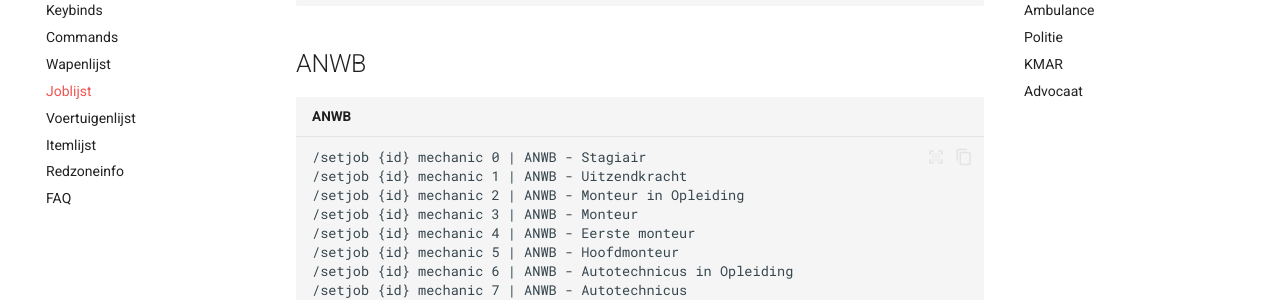
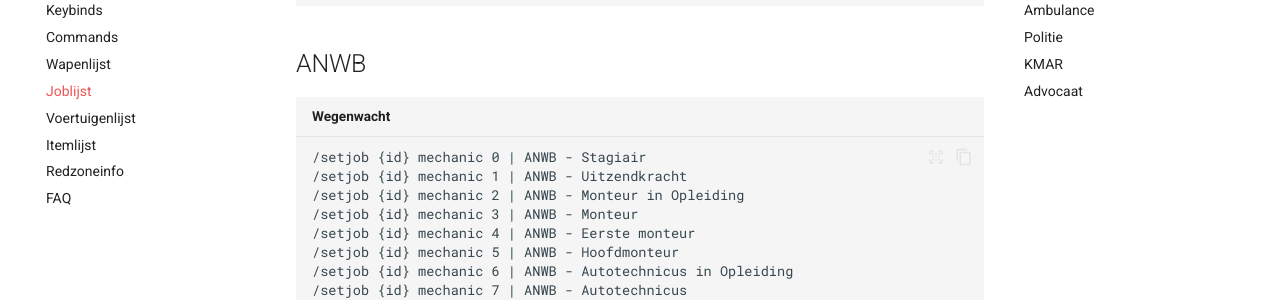
Before and after one commit to Welseyy/STSAPV, an MkDocs documentation site: the page built from docs/joblijst.md, in a window 1280 px wide and 900 px high, scrolled down 358 px. Shown: the part 152-452 px from the top of the window. Built offline with MkDocs 1.6.1 and Material for MkDocs 9.7.7, drawn with Linux system fonts in a browser that asks for light colours.

Commit message:
Update joblijst.md

````diff
--- a/docs/joblijst.md
+++ b/docs/joblijst.md
@@ -23,7 +23,7 @@
 ## ANWB
 
 
-``` ts title="ANWB"
+``` ts title="Wegenwacht"
 
 /setjob {id} mechanic 0 | ANWB - Stagiair
 /setjob {id} mechanic 1 | ANWB - Uitzendkracht
````
